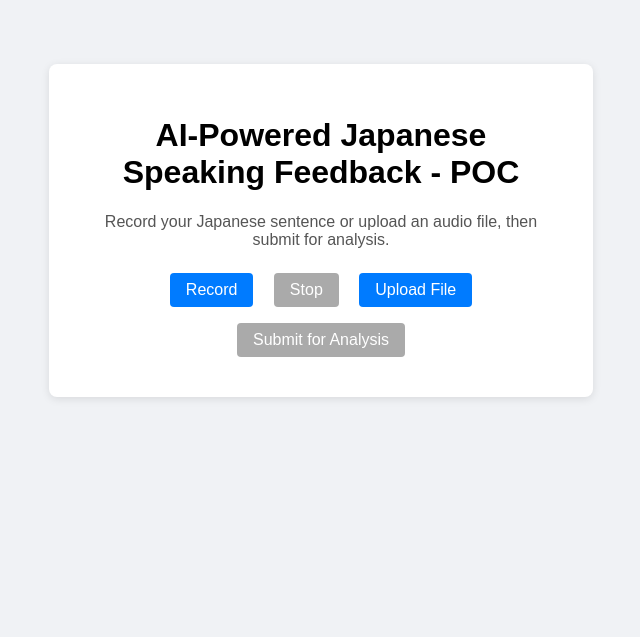
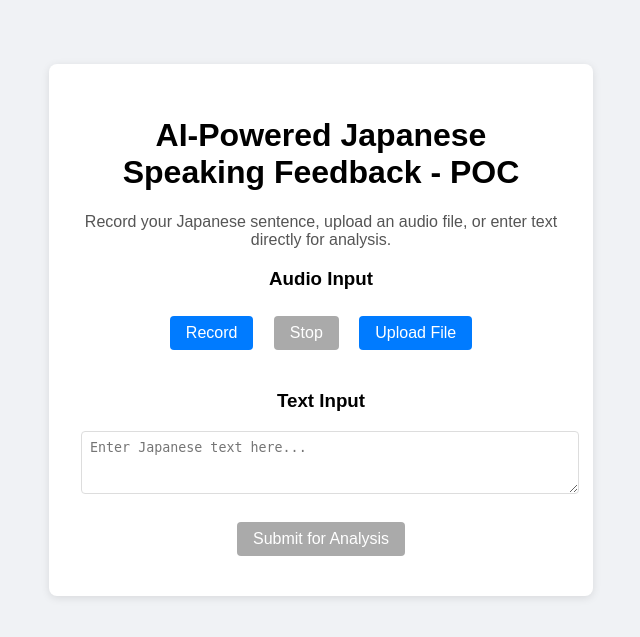
Before and after one commit to thein-zaw-22/nihongo-speech-feedback, a Django app: page / in a window 1280 px wide. Shown: the top 637 px of the page, without its empty margins (319-959 px from the left). Run offline with Django 5.2, Linux system fonts and the light colour scheme.

Commit message:
add gemini integration and text input mode

```diff
--- a/core/forms.py
+++ b/core/forms.py
@@ -1,4 +1,15 @@
 from django import forms
 
 class AudioUploadForm(forms.Form):
-    audio_file = forms.FileField()
+    audio_file = forms.FileField(required=False)
+    text_input = forms.CharField(max_length=1000, required=False, widget=forms.Textarea(attrs={'rows': 3, 'placeholder': 'Enter Japanese text here...'}))
+
+    def clean(self):
+        cleaned_data = super().clean()
+        audio_file = cleaned_data.get('audio_file')
+        text_input = cleaned_data.get('text_input')
+
+        if not audio_file and not text_input:
+            raise forms.ValidationError('Please provide either an audio file or text input.')
+
+        return cleaned_data
--- a/core/templates/index.html
+++ b/core/templates/index.html
@@ -47,18 +47,27 @@
 <body>
   <div class="container">
     <h1>AI-Powered Japanese Speaking Feedback - POC</h1>
-    <p class="instructions">Record your Japanese sentence or upload an audio file, then submit for analysis.</p>
+    <p class="instructions">Record your Japanese sentence, upload an audio file, or enter text directly for analysis.</p>
     <form id="audio-form" method="post" enctype="multipart/form-data">
       {% csrf_token %}
-      <input type="file" id="fileInput" name="audio_file" accept="audio/*" style="display:none;">
 
-      <button type="button" id="record" class="btn">Record</button>
-      <button type="button" id="stop" class="btn" disabled>Stop</button>
-      <button type="button" id="upload" class="btn">Upload File</button>
+      <!-- Audio Input Section -->
+      <div id="audio-section">
+        <h3>Audio Input</h3>
+        <input type="file" id="fileInput" name="audio_file" accept="audio/*" style="display:none;">
+        <button type="button" id="record" class="btn">Record</button>
+        <button type="button" id="stop" class="btn" disabled>Stop</button>
+        <button type="button" id="upload" class="btn">Upload File</button>
+        <audio id="audioPlayback" controls></audio>
+      </div>
 
-      <audio id="audioPlayback" controls></audio>
+      <!-- Text Input Section -->
+      <div id="text-section" style="margin-top: 2rem;">
+        <h3>Text Input</h3>
+        <textarea id="textInput" name="text_input" rows="3" placeholder="Enter Japanese text here..." style="width: 100%; padding: 0.5rem; border: 1px solid #ddd; border-radius: 4px;"></textarea>
+      </div>
 
-      <div>
+      <div style="margin-top: 1rem;">
         <button type="submit" id="submitBtn" class="btn" disabled>Submit for Analysis</button>
       </div>
     </form>
@@ -113,8 +122,18 @@
     const url = URL.createObjectURL(file);
     audioPlayback.src = url;
     audioPlayback.style.display = 'block';
-    submitBtn.disabled = false;
+    checkSubmitButton();
   });
+
+  // Handle text input
+  const textInput = document.getElementById('textInput');
+  textInput.addEventListener('input', checkSubmitButton);
+
+  function checkSubmitButton() {
+    const hasAudio = fileInput.files.length > 0;
+    const hasText = textInput.value.trim().length > 0;
+    submitBtn.disabled = !(hasAudio || hasText);
+  }
 </script>
 </body>
 </html>
--- a/core/templates/result.html
+++ b/core/templates/result.html
@@ -26,7 +26,9 @@
 <body>
   <div class="container">
     <!-- Audio Playback -->
-    <audio controls src="{{ result.audio_file.url }}"></audio>
+    {% if result.audio_file %}
+      <audio controls src="{{ result.audio_file.url }}"></audio>
+    {% endif %}
 
     <!-- Two-column result display -->
     <div class="grid">
--- a/core/views.py
+++ b/core/views.py
@@ -4,6 +4,7 @@ import whisper
 import boto3
 from botocore.exceptions import ClientError
 from openai import OpenAI
+import google.generativeai as genai
 import logging
 from logging import Formatter
 from django.shortcuts import render
@@ -21,8 +22,14 @@ logger.info("Using LLM provider: %s", LLM_PROVIDER)
 llm_client = None
 # Optional Bedrock model configuration (used when LLM_PROVIDER=bedrock)
 BEDROCK_MODEL_ID = os.getenv("BEDROCK_MODEL_ID", "us.amazon.nova-lite-v1:0")
+# Optional Gemini model configuration (used when LLM_PROVIDER=gemini)
+GEMINI_MODEL_ID = os.getenv("GEMINI_MODEL_ID", "gemini-2.0-flash-exp")
 if LLM_PROVIDER == "openai":
     llm_client = OpenAI(api_key=os.getenv('OPENAI_API_KEY'))
+elif LLM_PROVIDER == "gemini":
+    genai.configure(api_key=os.getenv('GEMINI_API_KEY'))
+    llm_client = genai.GenerativeModel(GEMINI_MODEL_ID)
+    logger.info("Initialized Gemini client: modelId=%s", GEMINI_MODEL_ID)
 elif LLM_PROVIDER == "bedrock":
     # Resolve region in priority order: custom var -> standard AWS vars -> boto session -> fallback
     session = boto3.session.Session()
@@ -49,7 +56,7 @@ elif LLM_PROVIDER == "bedrock":
         BEDROCK_MODEL_ID,
     )
 else:
-    raise ValueError(f"Unsupported LLM provider: {LLM_PROVIDER}")
+    raise ValueError(f"Unsupported LLM provider: {LLM_PROVIDER}. Supported: openai, gemini, bedrock")
 # --------------------------------
 
 # Load the local Whisper model
@@ -78,6 +85,32 @@ def get_openai_feedback(transcript_text):
         messages=messages
     )
     return response.choices[0].message.content
+
+def get_gemini_feedback(transcript_text):
+    """Gets feedback from Google Gemini model."""
+    prompt = (
+        "You are a professional Japanese language tutor. "
+        "Your task is to correct Japanese sentences to be more natural. "
+        "Respond with ONLY a valid JSON object containing `corrected_text` and `corrections` keys. "
+        "`corrected_text` should be the full, corrected sentence. "
+        "`corrections` should be an array of objects, each with `original`, `corrected`, and `explanation` fields. "
+        "The explanation must be concise and in English. If no correction is needed, return the original text and an empty array. "
+        "Do not add any text before or after the JSON object.\n\n"
+        f"Japanese text: {transcript_text}"
+    )
+
+    logger.debug("Sending prompt to Gemini (%s): %s", GEMINI_MODEL_ID, prompt[:100])
+    try:
+        response = llm_client.generate_content(prompt)
+        return response.text
+    except Exception as e:
+        logger.error("Gemini API error: %s", str(e))
+        fallback = {
+            "corrected_text": transcript_text,
+            "corrections": [],
+            "error": f"Gemini API error: {str(e)}"
+        }
+        return json.dumps(fallback)
 
 def get_bedrock_feedback(transcript_text):
     """Gets feedback from Amazon Bedrock using the Converse API."""
@@ -157,6 +190,8 @@ def get_llm_feedback(transcript_text):
     """Dispatches to the configured LLM provider."""
     if LLM_PROVIDER == "openai":
         return get_openai_feedback(transcript_text)
+    elif LLM_PROVIDER == "gemini":
+        return get_gemini_feedback(transcript_text)
     elif LLM_PROVIDER == "bedrock":
         return get_bedrock_feedback(transcript_text)
     # This should not be reached due to the initial check
@@ -179,57 +214,64 @@ def index(request):
             logger.debug("Received POST request with audio upload")
             form = AudioUploadForm(request.POST, request.FILES)
             if form.is_valid():
-                audio = form.cleaned_data['audio_file']
-                logger.debug("Form is valid. Audio file: %s", audio.name.replace('\n', '').replace('\r', ''))
+                audio = form.cleaned_data.get('audio_file')
+                text_input = form.cleaned_data.get('text_input')
 
-                tmp_path = None
+                if text_input:
+                    # Direct text input - no transcription needed
+                    sentence = text_input.strip()
+                    logger.debug("Using direct text input: %s", sentence.replace('\n', '').replace('\r', '')[:100])
+                else:
+                    # Audio input - transcribe with Whisper
+                    logger.debug("Form is valid. Audio file: %s", audio.name.replace('\n', '').replace('\r', ''))
+                    tmp_path = None
+                    try:
+                        # Save uploaded file to a temporary file that is not deleted on close
+                        suffix = os.path.splitext(audio.name)[1] or '.wav'
+                        with tempfile.NamedTemporaryFile(delete=False, suffix=suffix) as tmp_file:
+                            for chunk in audio.chunks():
+                                tmp_file.write(chunk)
+                            tmp_path = tmp_file.name
+                        logger.debug("Saved uploaded file to %s", tmp_path.replace('\n', '').replace('\r', ''))
+
+                        # Transcribe with Whisper (explicitly set to Japanese)
+                        result = model.transcribe(tmp_path, language='ja')
+                        sentence = result.get('text', '')
+                        logger.debug("Transcribed sentence: %s", sentence.replace('\n', '').replace('\r', '')[:100])
+                    finally:
+                        if tmp_path and os.path.exists(tmp_path):
+                            logger.debug("Cleaning up temporary file: %s", tmp_path.replace('\n', '').replace('\r', ''))
+                            os.remove(tmp_path)
+
+                # Get feedback from the configured LLM provider
+                raw = get_llm_feedback(sentence)
+
+                # Parse JSON feedback (with fallback to clean JSON substring)
                 try:
-                    # Save uploaded file to a temporary file that is not deleted on close
-                    suffix = os.path.splitext(audio.name)[1] or '.wav'
-                    with tempfile.NamedTemporaryFile(delete=False, suffix=suffix) as tmp_file:
-                        for chunk in audio.chunks():
-                            tmp_file.write(chunk)
-                        tmp_path = tmp_file.name
-                    logger.debug("Saved uploaded file to %s", tmp_path.replace('\n', '').replace('\r', ''))
+                    feedback_data = json.loads(raw)
+                except json.JSONDecodeError:
+                    try:
+                        start = raw.find('{')
+                        end = raw.rfind('}') + 1
+                        snippet = raw[start:end]
+                        feedback_data = json.loads(snippet)
+                    except json.JSONDecodeError:
+                        feedback_data = {
+                            "corrected_text": sentence,
+                            "corrections": [],
+                            "raw": raw
+                        }
+                        logger.debug("Failed to parse JSON, using raw feedback and assuming no corrections")
 
-                    # Transcribe with Whisper (explicitly set to Japanese)
-                    result = model.transcribe(tmp_path, language='ja')
-                    sentence = result.get('text', '')
-                    logger.debug("Transcribed sentence: %s", sentence.replace('\n', '').replace('\r', '')[:100])
+                # Save result
+                record = Transcription.objects.create(
+                    audio_file=audio,
+                    transcript=sentence,
+                    feedback=feedback_data
+                )
+                logger.debug("Transcription record created with id %s", str(record.id))
 
-                    # Get feedback from the configured LLM provider
-                    raw = get_llm_feedback(sentence)
-
-                    # Parse JSON feedback (with fallback to clean JSON substring)
-                    try:
-                        feedback_data = json.loads(raw)
-                    except json.JSONDecodeError:
-                        try:
-                            start = raw.find('{')
-                            end = raw.rfind('}') + 1
-                            snippet = raw[start:end]
-                            feedback_data = json.loads(snippet)
-                        except json.JSONDecodeError:
-                            feedback_data = {
-                                "corrected_text": sentence,
-                                "corrections": [],
-                                "raw": raw
-                            }
-                            logger.debug("Failed to parse JSON, using raw feedback and assuming no corrections")
-
-                    # Save result
-                    record = Transcription.objects.create(
-                        audio_file=audio,
-                        transcript=sentence,
-                        feedback=feedback_data
-                    )
-                    logger.debug("Transcription record created with id %s", str(record.id))
-
-                    return render(request, 'result.html', {'result': record, 'logs': logs})
-                finally:
-                    if tmp_path and os.path.exists(tmp_path):
-                        logger.debug("Cleaning up temporary file: %s", tmp_path.replace('\n', '').replace('\r', ''))
-                        os.remove(tmp_path)
+                return render(request, 'result.html', {'result': record, 'logs': logs})
         else:
             form = AudioUploadForm()
 
--- a/requirements.txt
+++ b/requirements.txt
@@ -6,3 +6,4 @@ pydub
 ffmpeg-python
 python-dotenv
 boto3
+google-generativeai
```
